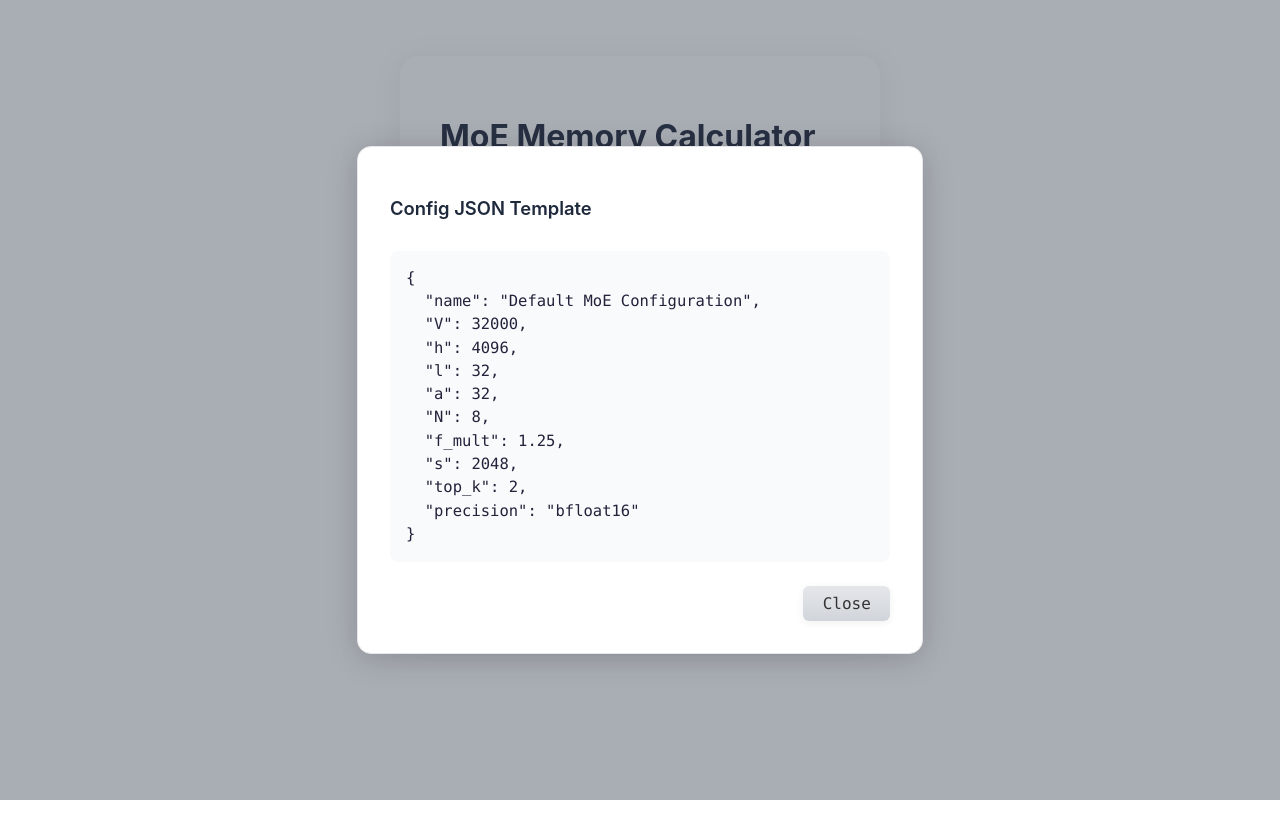
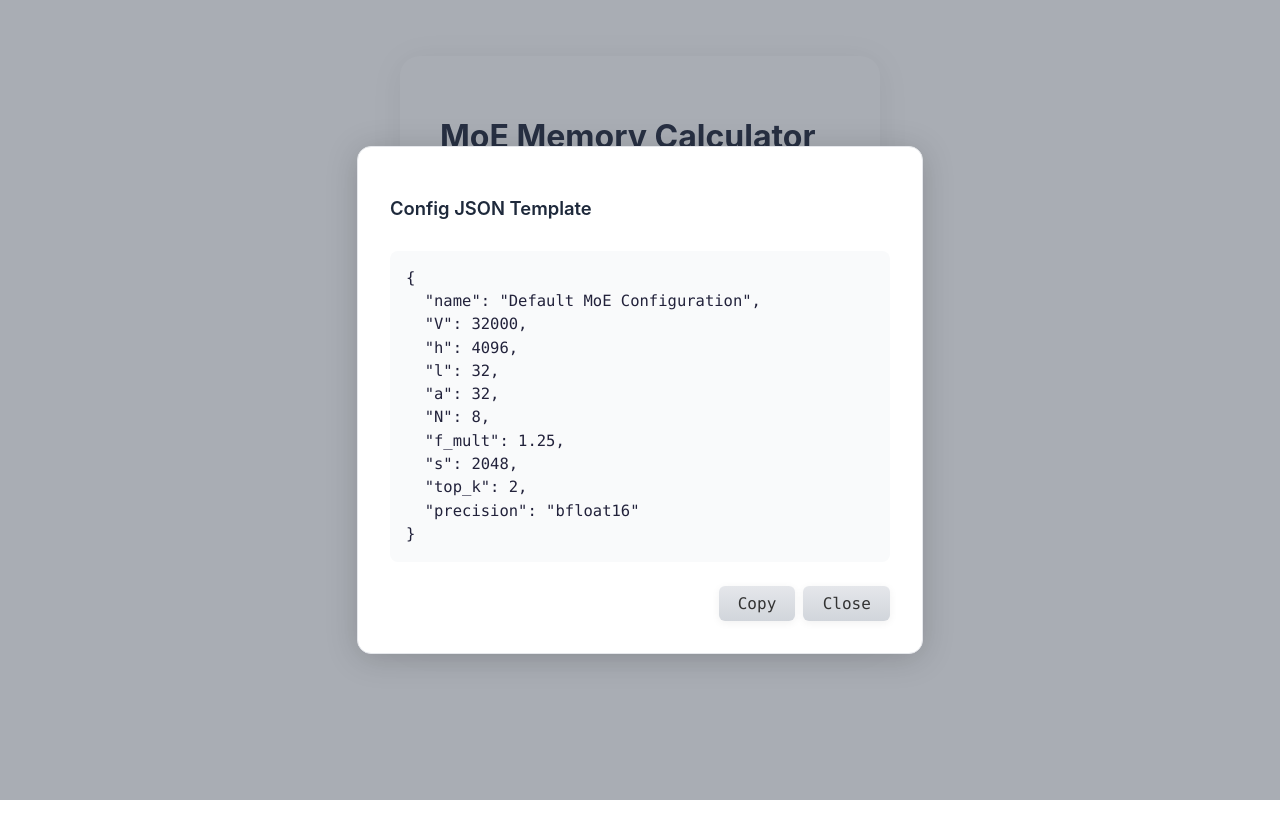
Before and after one commit to tinhoang-cerebras/cerebras-moe-calculator-new, a Next.js app: page / in a window 1280 px wide. Both pictures are taken after a click on the button "Show config JSON template". Shown: the top 838 px of the page. Built offline with nearby package versions, Linux system fonts and the light colour scheme.

Commit message:
Update index.tsx

```diff
--- a/pages/index.tsx
+++ b/pages/index.tsx
@@ -52,6 +52,7 @@ export default function Home() {
   const [loadingFlops, setLoadingFlops] = useState(false);
   const [error, setError] = useState("");
   const [showTemplate, setShowTemplate] = useState(false);
+  const [copied, setCopied] = useState(false);
   const fileInputRef = useRef<HTMLInputElement | null>(null);
 
   const handleFileChange = (e: ChangeEvent<HTMLInputElement>) => {
@@ -118,6 +119,12 @@ export default function Home() {
     if (fileInputRef.current) fileInputRef.current.value = "";
   };
 
+  const handleCopy = () => {
+    navigator.clipboard.writeText(JSON.stringify(configTemplate, null, 2));
+    setCopied(true);
+    setTimeout(() => setCopied(false), 1300);
+  };
+
   return (
     <main
       style={{
@@ -178,10 +185,28 @@ export default function Home() {
             >
               {JSON.stringify(configTemplate, null, 2)}
             </pre>
+            <div style={{ display: "flex", justifyContent: "flex-end", gap: "0.5rem" }}>
+              <button
+                onClick={handleCopy}
+                style={{
+                  border: "none",
+                  borderRadius: 6,
+                  padding: "0.5rem 1.2rem",
+                  background: "linear-gradient(to bottom, #e5e7eb, #d1d5db)",
+                  color: "#333",
+                  fontFamily: "Menlo, Monaco, 'Liberation Mono', Consolas, monospace",
+                  fontWeight: 400,
+                  cursor: "pointer",
+                  fontSize: "1rem",
+                  boxShadow: "0 2px 8px rgba(0,0,0,0.06)",
+                  transition: "background 0.18s"
+                }}
+              >
+                {copied ? "Copied!" : "Copy"}
+              </button>
               <button
                 onClick={() => setShowTemplate(false)}
                 style={{
-                alignSelf: "flex-end",
                   border: "none",
                   borderRadius: 6,
                   padding: "0.5rem 1.2rem",
@@ -198,6 +223,7 @@ export default function Home() {
               >
                 Close
               </button>
+            </div>
           </div>
         </div>
       )}
```
Lines whose indentation alone changed are shown as unchanged.
